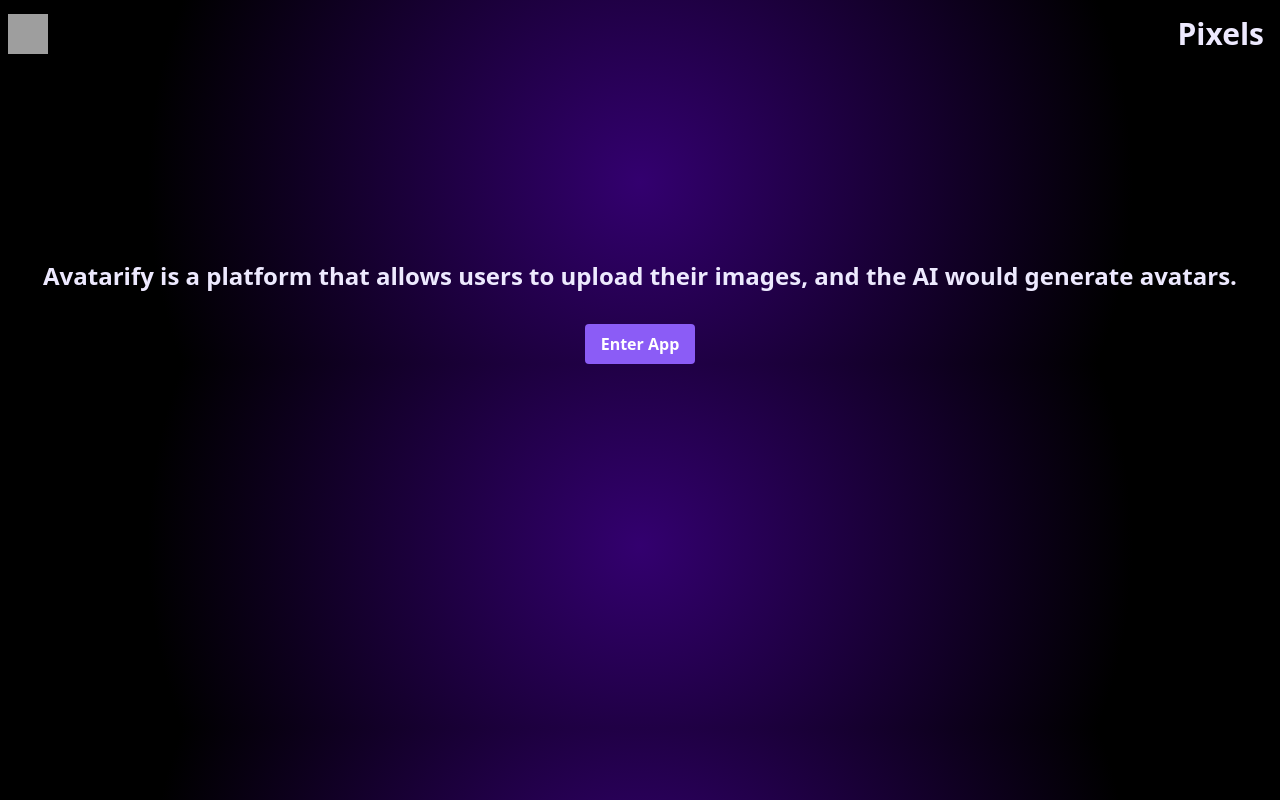
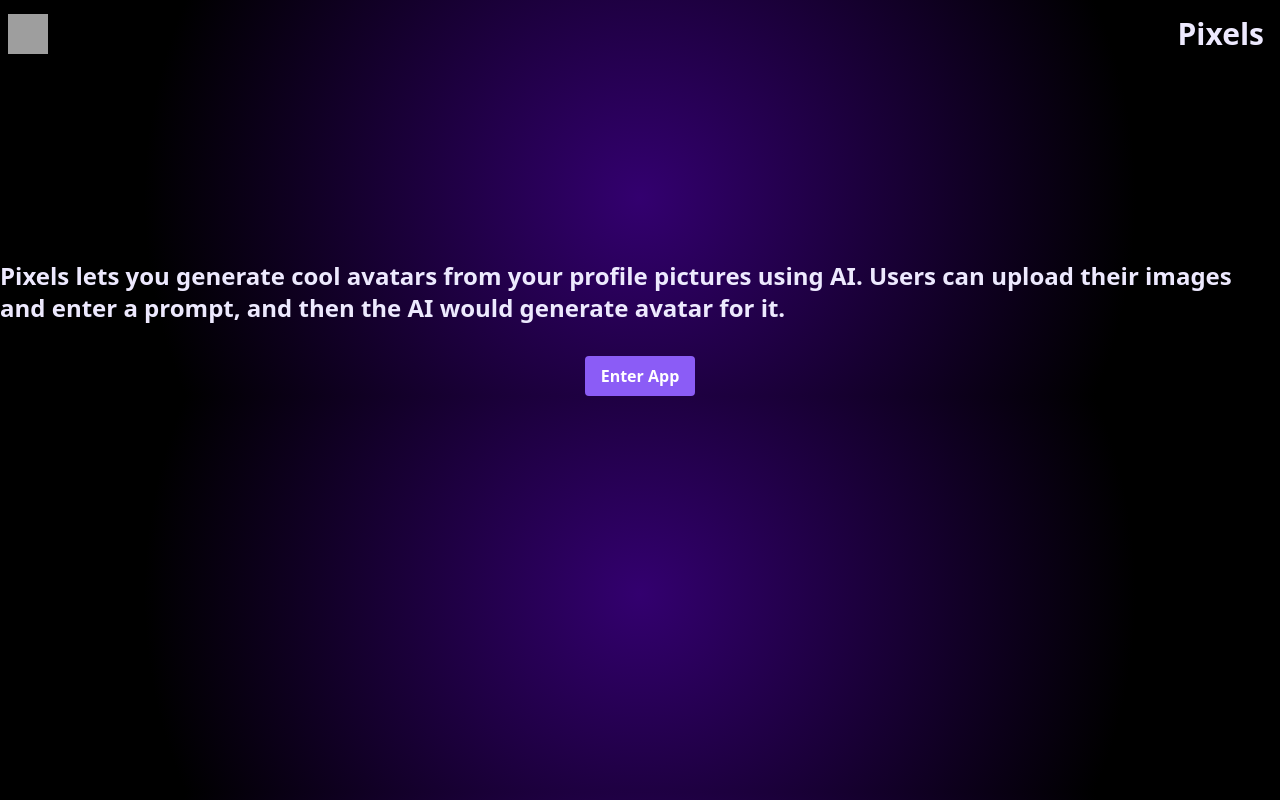
Before and after one commit to 0xyshv/Avatarify, a Next.js app: page / in a window 1280 px wide. Built offline with nearby package versions, Linux system fonts and the light colour scheme; grey boxes are pictures that could not be loaded.

Commit message:
sync changes

```diff
--- a/package.json
+++ b/package.json
@@ -1,7 +1,7 @@
 {
-  "name": "avatarify",
-  "description": "A platform that allows users to upload their images, and the AI would generate avatars. ",
-  "appName": "Avatarify",
+  "name": "pixels",
+  "description": "Pixels lets you generate cool avatars from your profile pictures using AI. Users can upload their images and enter a prompt, and then the AI would generate avatar for it.",
+  "appName": "Pixels",
   "appSubtitle": "",
   "appMetaDescription": "",
   "version": "1.0.0",
--- a/pages/index.jsx
+++ b/pages/index.jsx
@@ -10,8 +10,9 @@ export default function Home() {
   return (
     <div className="flex flex-col gap-8 justify-center items-center mt-48">
       <div className="font-semibold text-2xl text-violet-100">
-        Avatarify is a platform that allows users to upload their images, and
-        the AI would generate avatars.
+        Pixels lets you generate cool avatars from your profile pictures using
+        AI. Users can upload their images and enter a prompt, and then the AI
+        would generate avatar for it.
       </div>
       <button
         className="bg-violet-500 hover:bg-violet-700 text-white font-bold py-2 px-4 rounded"
```
